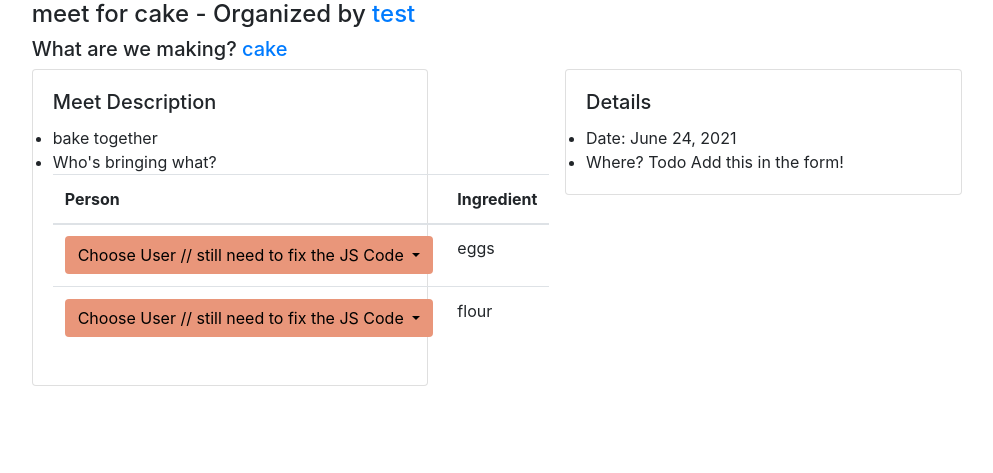
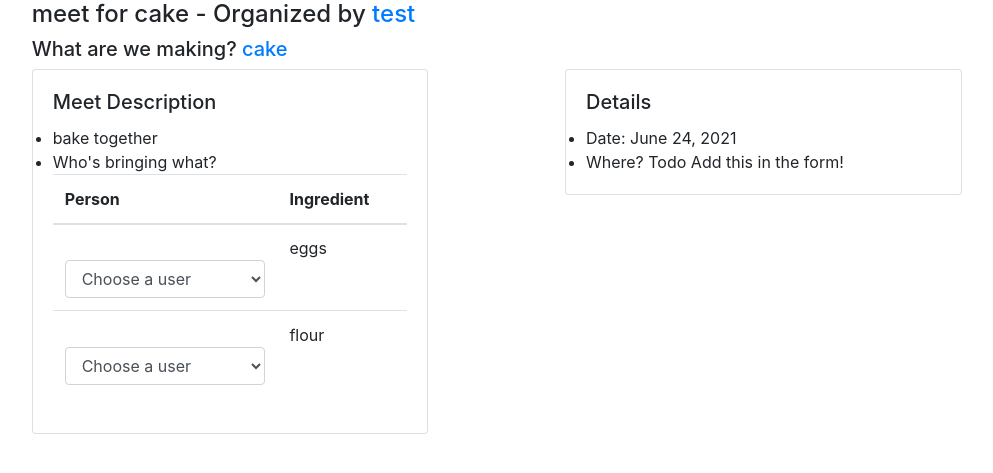
Before and after one commit to Luweren/CookSpot, a Django app: a page that uses cookproject/templates/standaloneMeet.html in a window 1280 px wide. Shown: the part 56-529 px from the top of the page, without its empty margins (90-1083 px from the left). Run offline with Django 3.2, Linux system fonts and the light colour scheme; data comes from the database, SQL or seed files in the repository; both versions use the stored data as it was after the commit; some libraries are stand-ins or nearby versions.

Commit message:
user can be chosen + new meet in DB

```diff
--- a/cookproject/templates/standaloneMeet.html
+++ b/cookproject/templates/standaloneMeet.html
@@ -24,16 +24,15 @@
                                 </thead>
                                 <tbody>
                                     {% for ingredient in ingredients %}
-                                    <tr></tr><td><div class="dropdown">
-                                        <button onclick="clicked(this)" style="background-color: darksalmon;" class="btn dropdown-toggle" type="button" id="dropdownMenuButton" data-toggle="dropdown" aria-haspopup="true" aria-expanded="false">
-                                          Choose User // still need to fix the JS Code
-                                        </button>
-                                        <div class="dropdown-menu" aria-labelledby="dropdownMenuButton">
-                                          {% for user in all_users %}
-                                            <a class="dropdown-item" href="#">{{user}}</a>
-                                          {% endfor %}
-                                        </div>
-                                      </div></td>
+                                    <tr></tr><td>
+                                          <label for="chooseUser"></label>
+                                            <select id="chooseUser" class="form-control" name="chooseUser">
+                                                <option selected>Choose a user</option>
+                                                {% for user in all_users %}
+                                                <option value="{{user}}">{{user}}</option>
+                                                {% endfor %}
+                                            </select>
+                                      </td>
                                       <td>{{ingredient}}</td></tr>
                                     {% endfor %}
                                 </tbody>
```
Also changed, not shown: cookproject/db.sqlite3.
